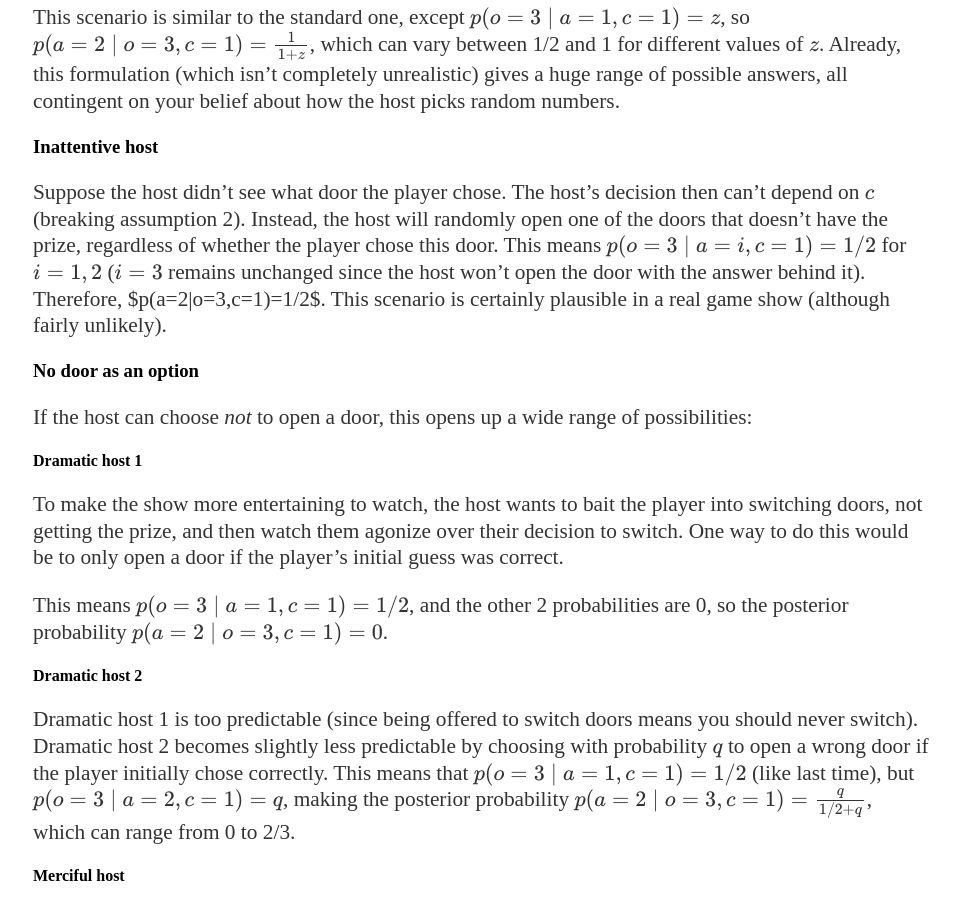
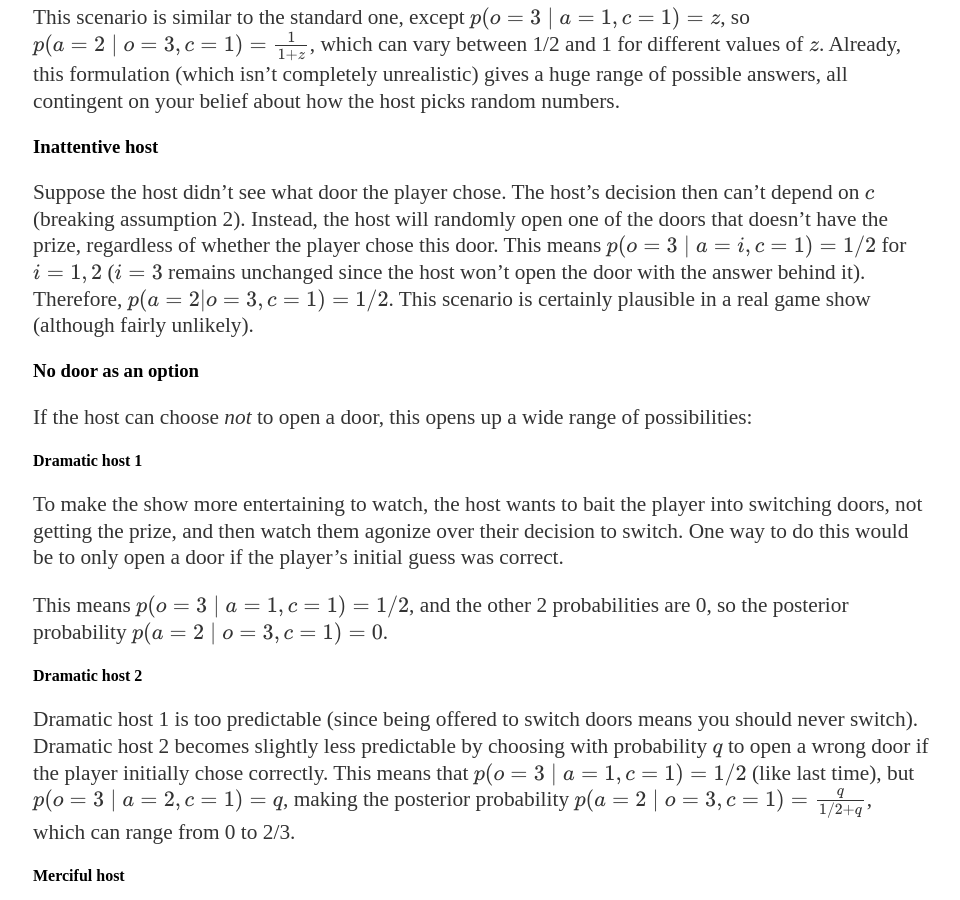
Before and after one commit to AustinT/AustinT.github.io, a Jekyll site: the page built from _posts/2020-02-10-monty-hall.md, in a window 1280 px wide and 900 px high, scrolled down 3118 px. Shown: the whole window, without its empty margins (159-1119 px from the left). Built offline with Jekyll 4.4.1, drawn with Linux system fonts in a browser that asks for light colours; formulas are drawn with MathJax 3.

```diff
--- a/_posts/2020-02-10-monty-hall.md
+++ b/_posts/2020-02-10-monty-hall.md
@@ -141,7 +141,7 @@ then can't depend on $$c$$ (breaking assumption 2). Instead, the host will
 randomly open one of the doors that doesn't have the prize, regardless of
 whether the player chose this door. This means $$p(o=3\mid a=i,c=1)=1/2$$ for
 $$i=1,2$$ ($$i=3$$ remains unchanged since the host won't open the door with
-the answer behind it). Therefore, $p(a=2|o=3,c=1)=1/2$. This scenario is
+the answer behind it). Therefore, $$p(a=2|o=3,c=1)=1/2$$. This scenario is
 certainly plausible in a real game show (although fairly unlikely).
 
 ### No door as an option
@@ -200,6 +200,7 @@ which are the following:
 Reapplying Bayes rule, we get:
 
 $$p(a\mid o,c) = \frac{p(o\mid a,c)p(a\mid c)}{\sum_{a'}p(o\mid a',c)p(a'\mid c)}$$
+
 $$p(a=2\mid o=3,c=1) = \frac{1\times(1-q)/2}{q/2 + 1\times(1-q)/2 + 0\times(1-q)/2} = 1-q$$
 
 Since $$q$$ can take on any value between 0 and 1, the posterior value can be any
```
